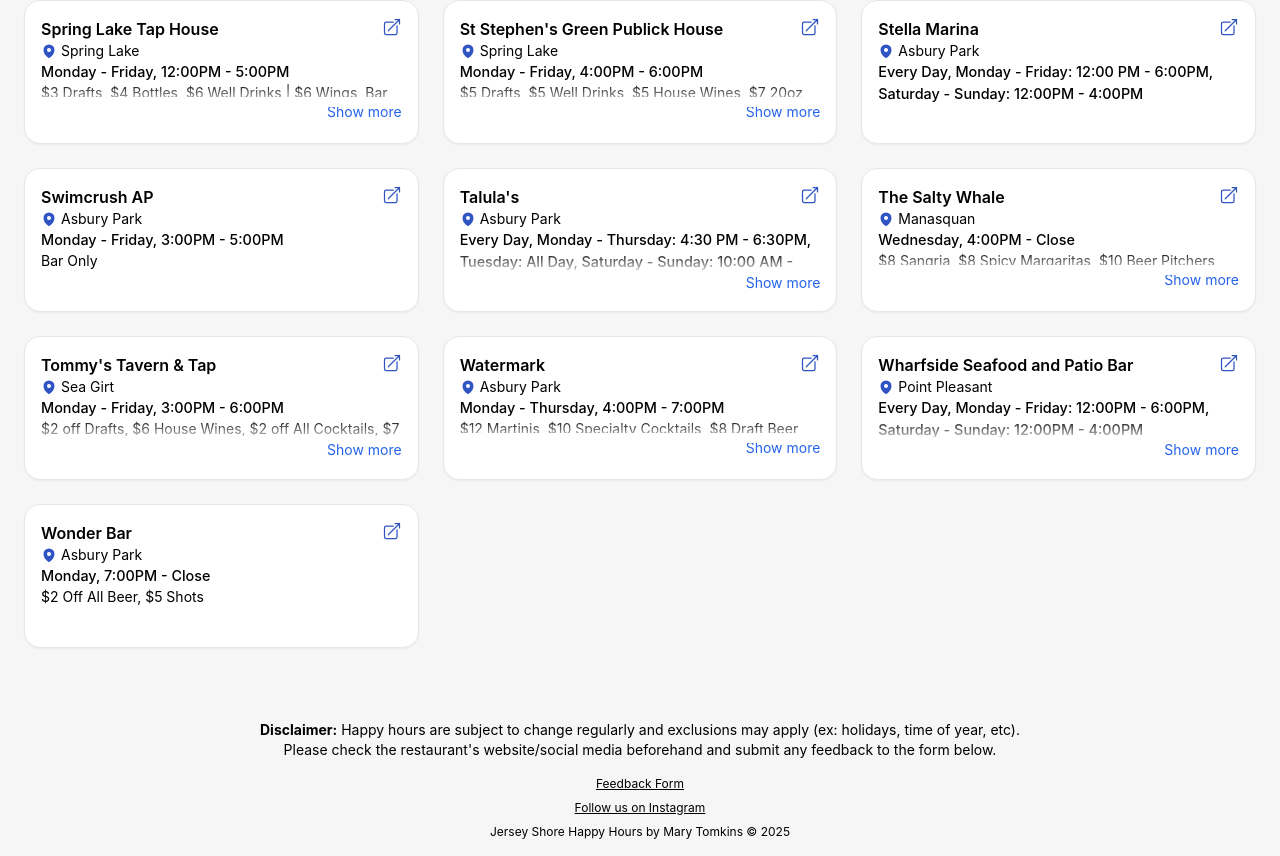
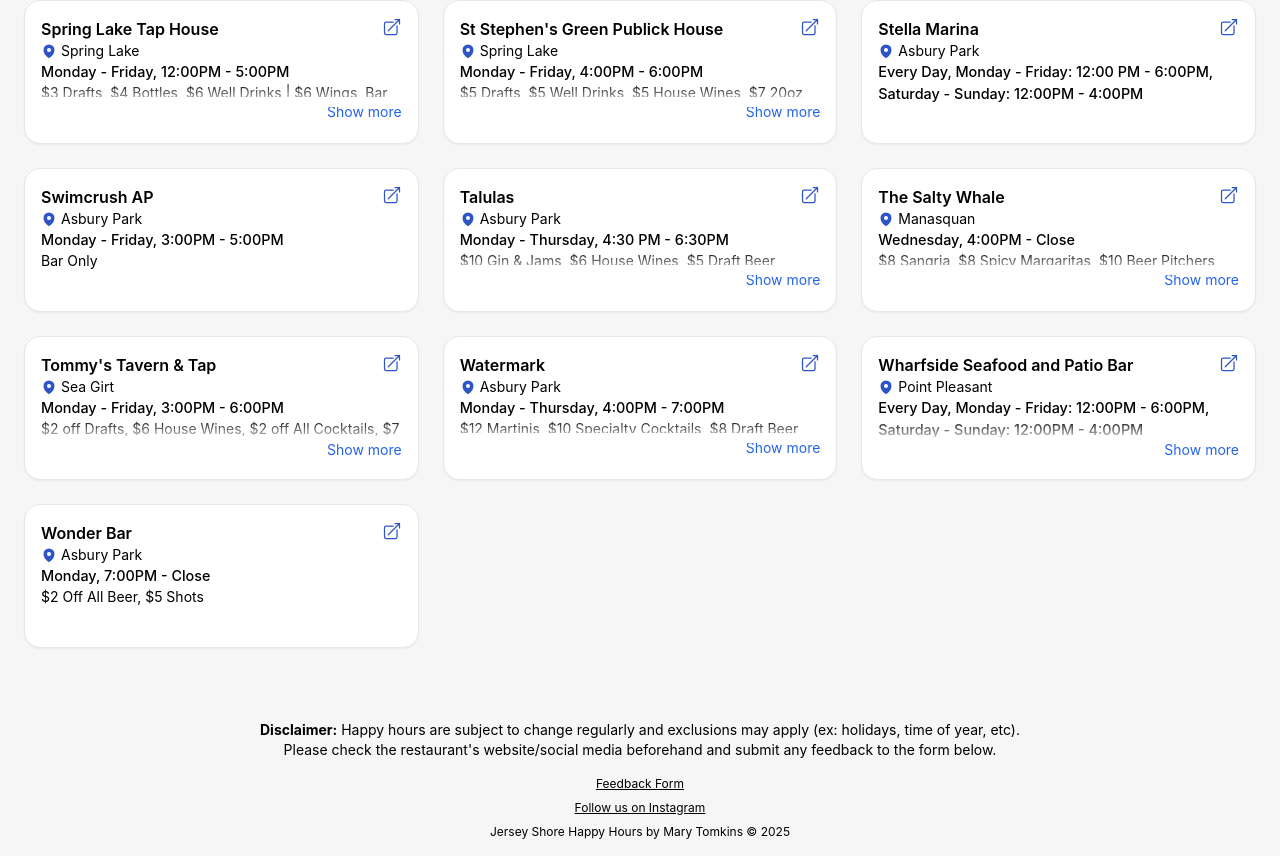
Before and after one commit to marytomkins/jersey-shore-happy-hours, a React (Create React App) app: page / in a window 1280 px wide. Shown: the part 3048-3904 px from the top of the page. Built offline with nearby package versions, Linux system fonts and the light colour scheme.

Commit message:
talula update

```diff
--- a/src/data/happyHours.js
+++ b/src/data/happyHours.js
@@ -441,30 +441,17 @@ const data = [
     link: "https://stellamarinarestaurant.com/",
   },
   {
-    name: "Talula's",
+    name: "Talulas",
     town: "Asbury Park",
-    dayText: "Every Day",
+    dayText: "Monday - Thursday",
     dayFilter: {
       Monday: ["4:30PM", "6:30PM"],
       Tuesday: ["4:30PM", "6:30PM"],
       Wednesday: ["4:30PM", "6:30PM"],
       Thursday: ["4:30PM", "6:30PM"],
-      Friday: ["4:30PM", "6:30PM"],
-      Saturday: ["10:00AM", "1:00PM"],
-      Sunday: ["10:00AM", "1:00PM"],
     },
-    timeText:
-      "Monday - Thursday: 4:30 PM - 6:30PM, Tuesday: All Day, Saturday - Sunday: 10:00 AM - 1:00 PM",
-    timeFilter: [
-      "All Day",
-      "12:00PM",
-      "1:00PM",
-      "2:00PM",
-      "3:00PM",
-      "4:00PM",
-      "5:00PM",
-      "6:00PM",
-    ],
+    timeText: "4:30 PM - 6:30PM",
+    timeFilter: ["All Day", "4:00PM", "5:00PM", "6:00PM"],
     description:
       "$10 Gin & Jams, $6 House Wines, $5 Draft Beer, Discounts on Select Pizzas and Bar Snacks",
     link: "https://talulaspizza.com/blogs/events/happy-hour-at-the-bar",
```
